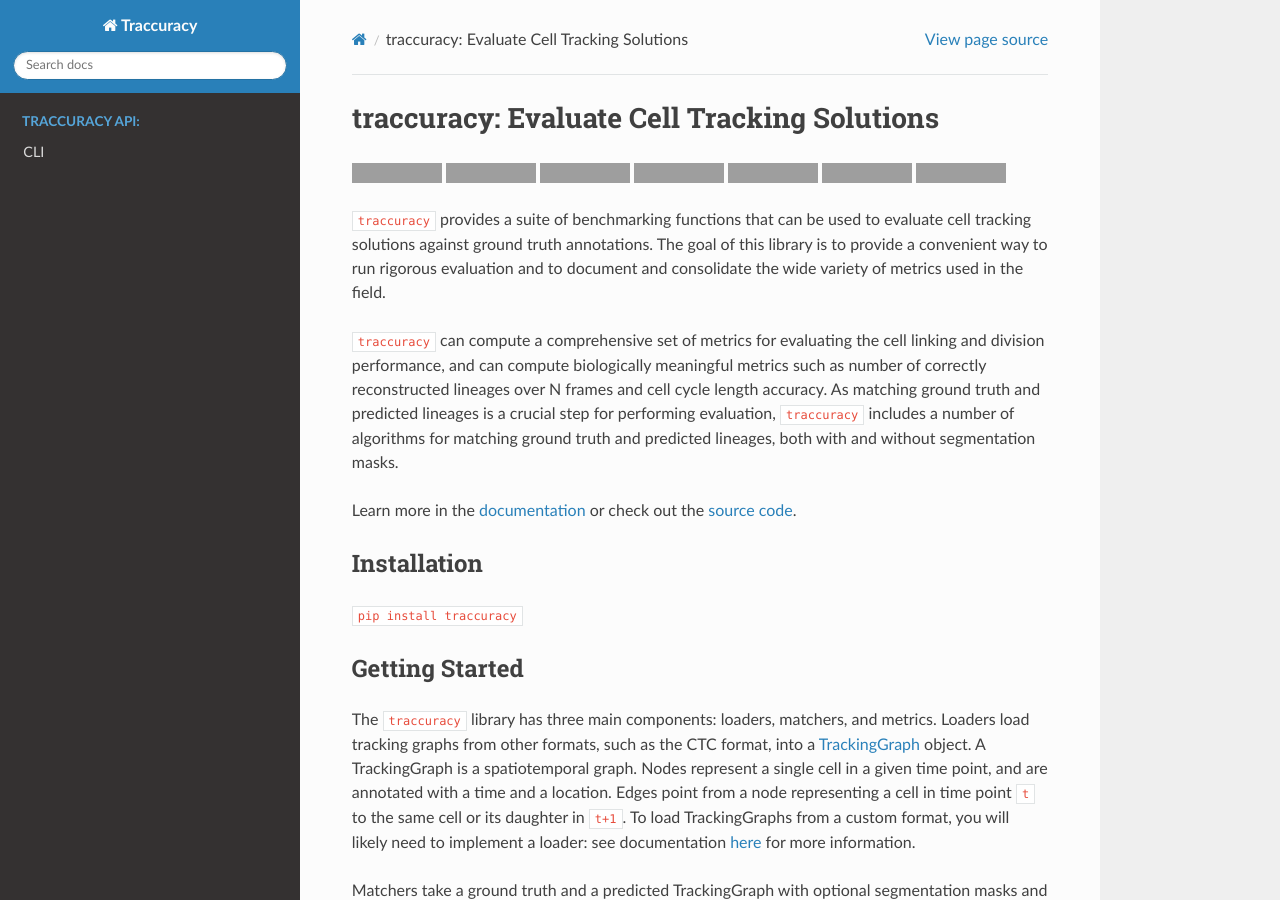
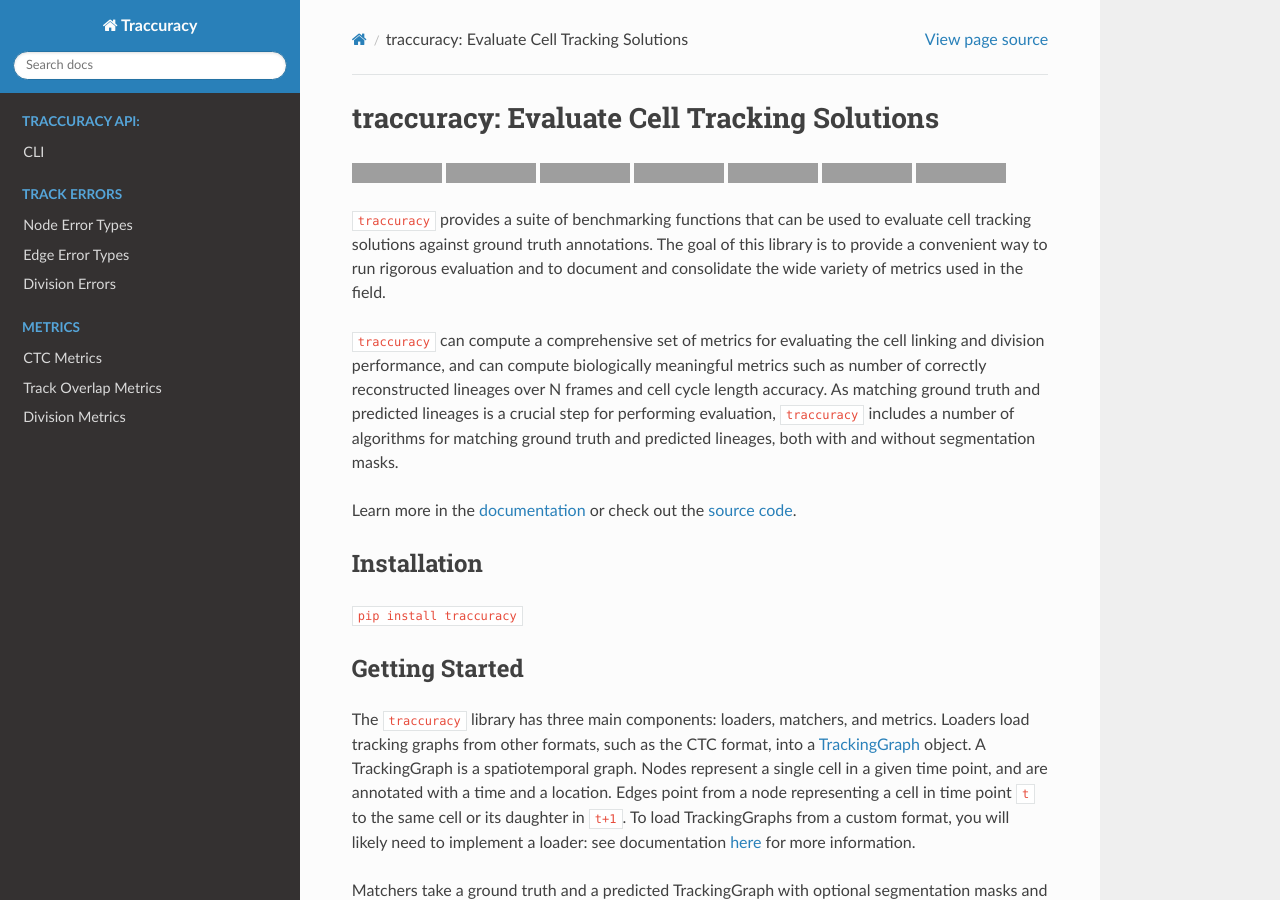
Before and after one commit to Janelia-Trackathon-2023/traccuracy, a Sphinx documentation site: the page built from docs/source/index.rst, in a window 1280 px wide and 900 px high. Built offline with Sphinx 7.4.7 and the Read the Docs theme 2.0.0, drawn with Linux system fonts in a browser that asks for light colours; pages that are not in the unit, such as notebooks, are missing from menus; grey boxes are pictures that could not be loaded.

Commit message:
Add new pages to docs

```diff
--- a/docs/source/index.rst
+++ b/docs/source/index.rst
@@ -15,3 +15,21 @@
 
    autoapi/index
    cli
+
+.. toctree::
+   :maxdepth: 2
+   :hidden:
+   :caption: Track Errors
+
+   track_errors/nodes
+   track_errors/edges
+   track_errors/divisions
+
+.. toctree::
+   :maxdepth: 2
+   :hidden:
+   :caption: Metrics
+
+   metrics/ctc
+   metrics/track_overlap
+   metrics/divisions
```
